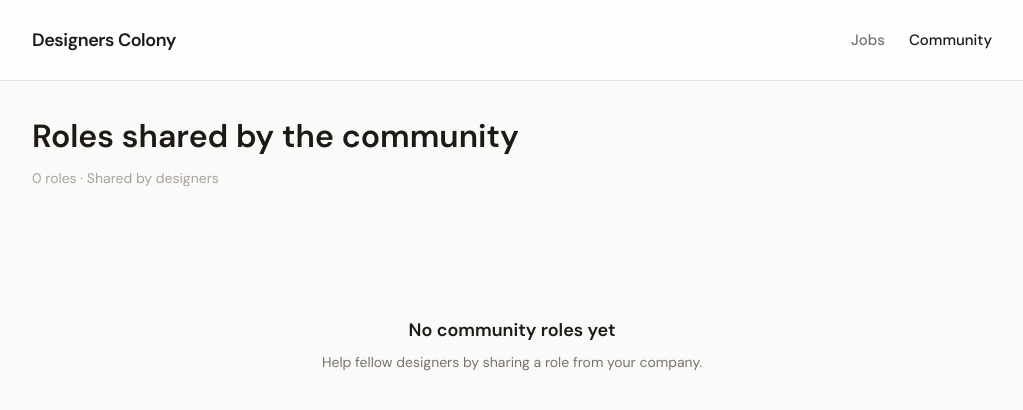
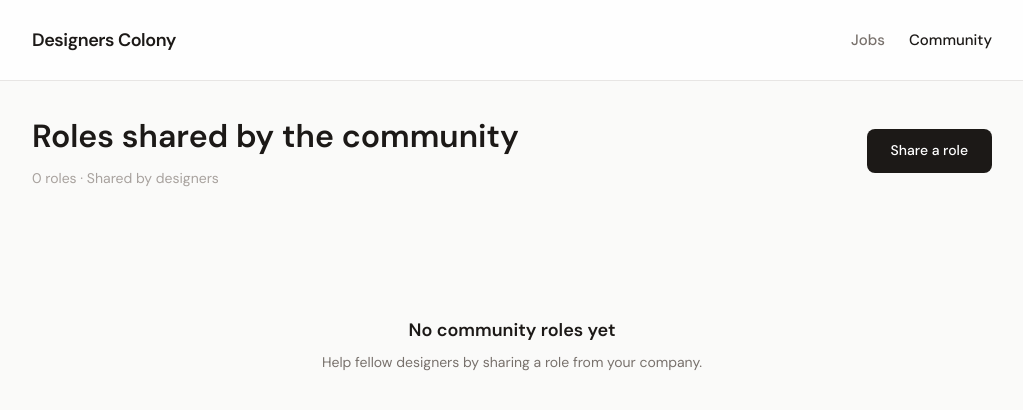
Before and after one commit to Ajeeth786/designers-colony-frontend, a React (Vite) app: page /community in a window 1280 px wide. Shown: the top 410 px of the page, without its empty margins (128-1151 px from the left). Built offline with nearby package versions, Linux system fonts and the light colour scheme.

Commit message:
fix: always show share role CTA on community page

```diff
--- a/src/app/pages/InternalJobs.tsx
+++ b/src/app/pages/InternalJobs.tsx
@@ -1,6 +1,5 @@
 import { useState } from 'react';
 import { Link } from 'react-router-dom';
-import { useAuth } from '../hooks/useAuth';
 import { InternalJobList } from '../components/InternalJobList';
 
 export interface InternalJob {
@@ -20,8 +19,6 @@ export interface InternalJob {
 const STORAGE_KEY = 'designerscolony_internal_jobs';
 
 export function InternalJobs() {
-  const { isLoggedIn } = useAuth();
-
   const [jobs] = useState<InternalJob[]>(() => {
     const stored = localStorage.getItem(STORAGE_KEY);
     return stored ? JSON.parse(stored) : [];
@@ -34,8 +31,10 @@ export function InternalJobs() {
 
   return (
     <div className="min-h-screen bg-[#FAFAF9]">
-      <main className="sm:max-w-[1120px] sm:mx-auto px-6 sm:px-6 md:px-10 lg:px-10 xl:px-20 pt-[72px] sm:pt-[80px]">
-        <div className="mt-4 sm:mt-8 mb-6 sm:mb-8 flex flex-col sm:flex-row sm:items-center sm:justify-between gap-3">
+      <main className="sm:max-w-[1120px] sm:mx-auto px-6 md:px-10 xl:px-20 pt-[72px] sm:pt-[80px]">
+
+        {/* Header */}
+        <div className="mt-4 sm:mt-8 mb-8 flex flex-col sm:flex-row sm:items-center sm:justify-between gap-4">
           <div>
             <h1 className="text-[22px] sm:text-[32px] font-semibold text-[#1C1917] mb-2">
               Roles shared by the community
@@ -45,16 +44,16 @@ export function InternalJobs() {
             </p>
           </div>
 
-          {jobs.length > 0 && isLoggedIn && (
-            <Link
-              to="/community/share"
-              className="inline-flex items-center justify-center h-11 px-6 rounded-lg bg-[#1C1917] text-white text-[14px] whitespace-nowrap"
-            >
-              Share a role
-            </Link>
-          )}
+          {/* ✅ ALWAYS SHOW CTA */}
+          <Link
+            to="/community/share"
+            className="inline-flex items-center justify-center h-11 px-6 rounded-lg bg-[#1C1917] text-white text-[14px] font-medium"
+          >
+            Share a role
+          </Link>
         </div>
 
+        {/* Content */}
         {jobs.length === 0 ? (
           <div className="text-center py-24">
             <h3 className="text-[18px] font-semibold mb-2">
```
